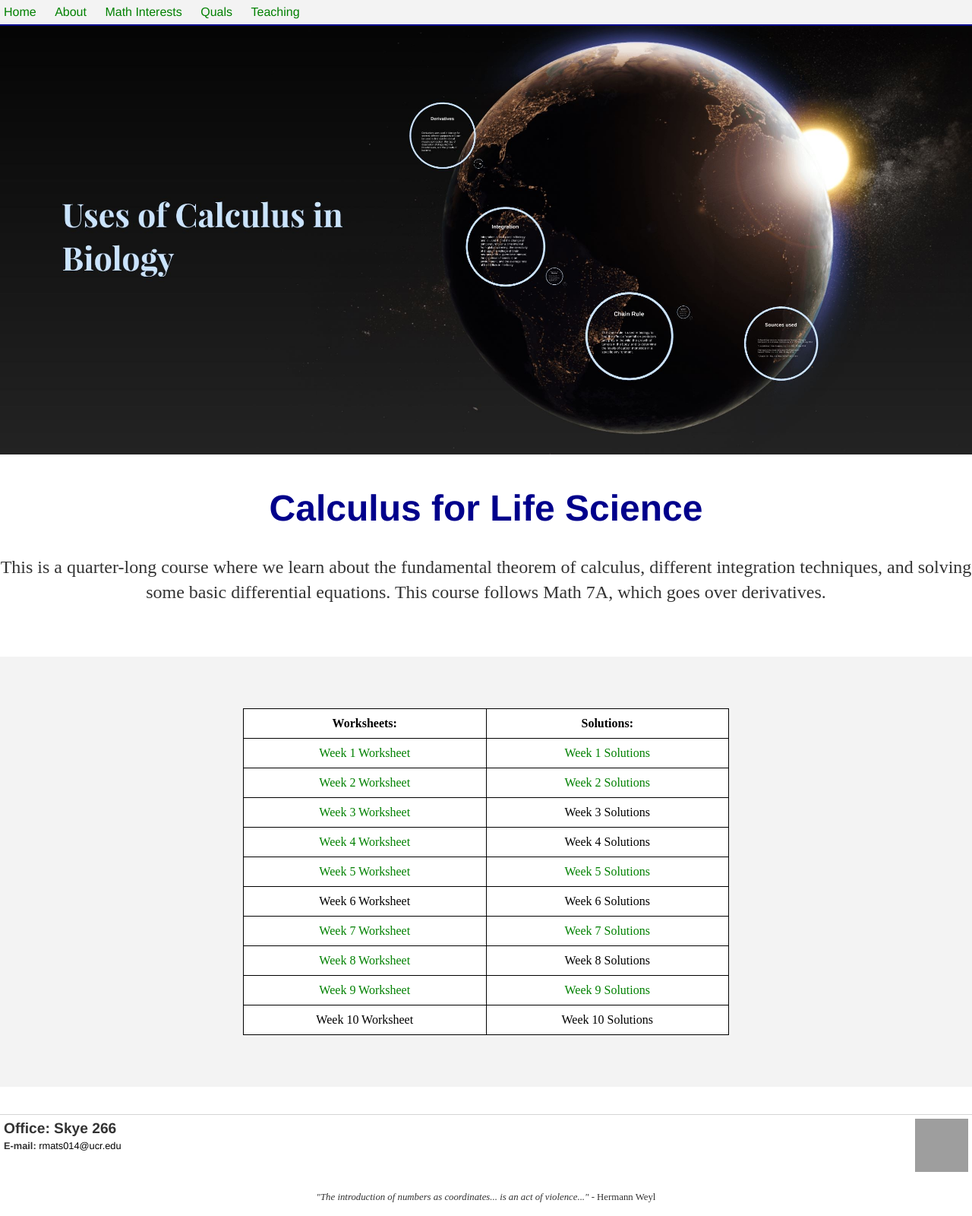
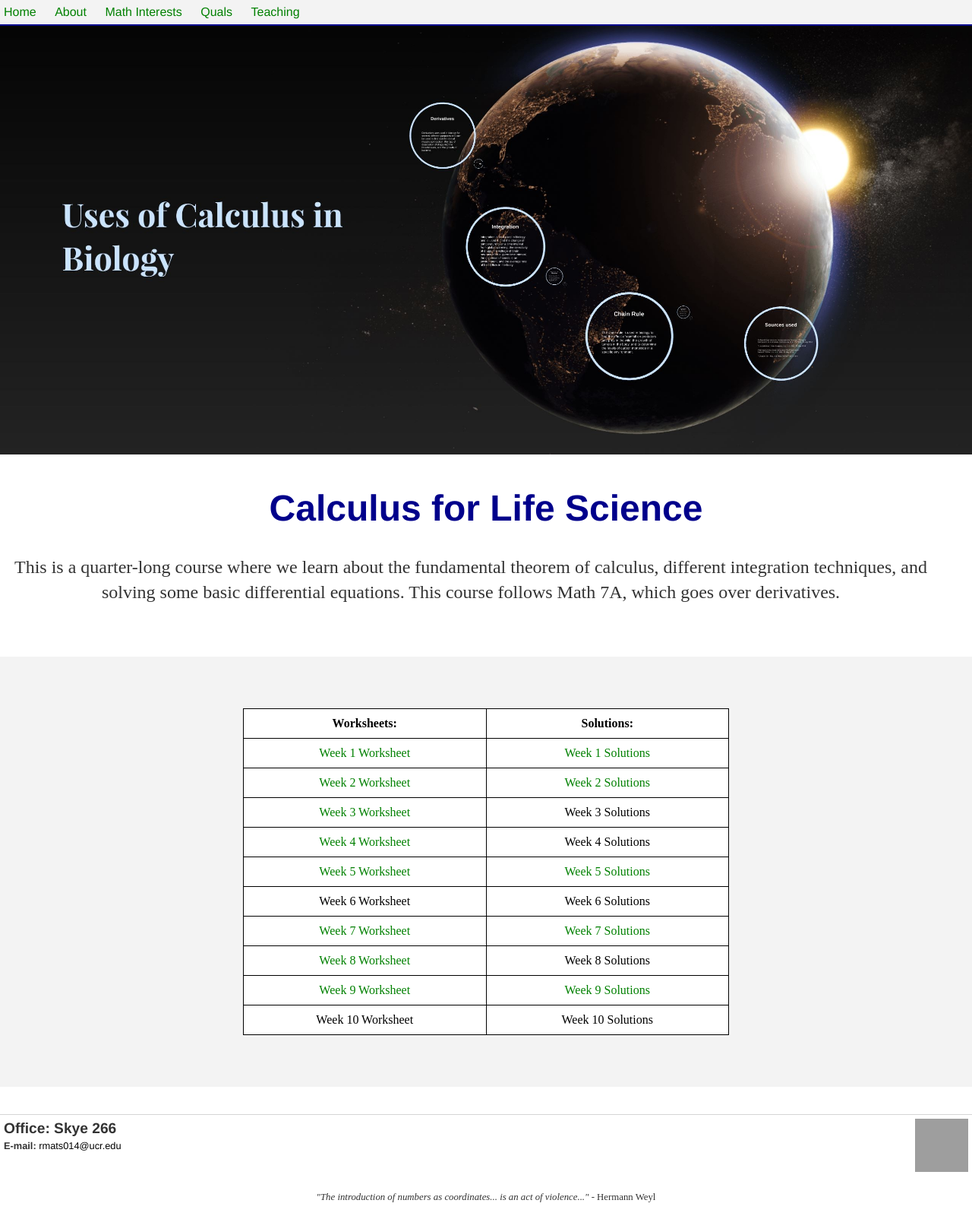
Before and after one commit to raymondmatson/raymondmatson.github.io, a Jekyll site: the page built from teaching/7b/index.md, in a window 1280 px wide. Shown: the whole page at 76% size. Built offline with Jekyll 4.4.1, drawn with Linux system fonts in a browser that asks for light colours; formulas are drawn with MathJax 3; grey boxes are pictures that could not be loaded.

Commit message:
Added left/right margins to description

```diff
--- a/teaching/7b/index.md
+++ b/teaching/7b/index.md
@@ -10,9 +10,8 @@ title: Teaching
 <br>
 <h1 align=center style="color:darkblue">Calculus for Life Science</h1>
 <br>
-This is a quarter-long course where we learn about the fundamental theorem of calculus, different integration techniques, and solving some basic differential equations.
-This course follows Math 7A, which goes over derivatives.
-<br>
+<p style="margin-left:10px; margin-right:50px;">This is a quarter-long course where we learn about the fundamental theorem of calculus, different integration techniques, and solving some basic differential equations.
+This course follows Math 7A, which goes over derivatives.</p>
 <br>
 
 
```
Also changed, not shown: teaching/31/index.md (+1 -2 lines), teaching/5/index.md (+1 -2 lines).
